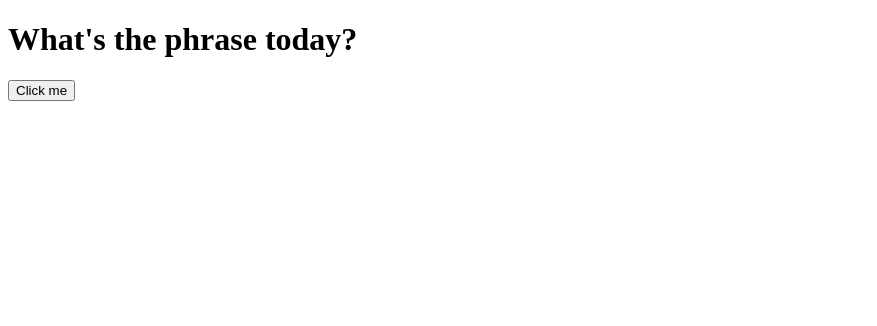
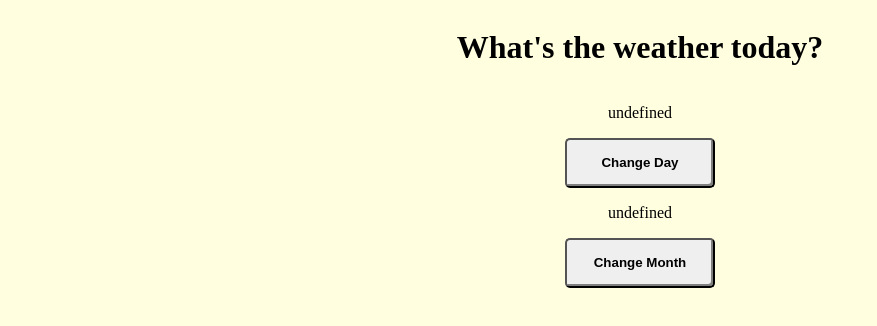
Before and after one commit to Nelson-E-S/Button_exercise, a plain HTML site: page ButtenDemo.html in a window 1280 px wide. Shown: the whole page, without its empty margins (0-877 px from the left). Drawn offline with Linux system fonts and the light colour scheme.

Commit message:
first draft of excercise

```diff
--- a/ButtenDemo.html
+++ b/ButtenDemo.html
@@ -2,29 +2,24 @@
 <html>
     <head>
 
-        <title></title>
+        <title>Button Excercise</title>
 
-        <link rel="stylesheet" href="">
+        <link rel="stylesheet" href="./Css/style.css">
         <style>
 
 
         </style>
     </head>
     <body>
-        <h1>What's the phrase today?</h1>
-  <p id="myPhrase"></p>
-   <button type="button" onclick="change_text()" >Click me</button>
+        <h1>What's the weather today?</h1>
+  <p id="myDay"></p>
+   <button type="button" onclick="showNewDay(1)" >Change Day</button>
+   <p id="myMonth"></p>
+   <button type="button" onclick="showNewMonth(1)" >Change Month</button>
 
 
 
 
-    <script >
-            let phrase = ['hello', 'well done', 'hello', 'well done', 'hello'];
-            function change_text() {
-            // do something
-                }
-
-
-        </script>
+    <script src="./jscript/main.js"></script>
     </body>
 </html>
--- a/Css/style.css
+++ b/Css/style.css
@@ -0,0 +1,24 @@
+html, body{
+    display: flex;
+    flex-flow: column nowrap;
+    align-items: center;
+    background: lightyellow;
+}
+button{
+    height: 50px;
+    width: 150px;
+    font-weight: bolder;
+    font-size: 12ptpt;
+    border-radius: 5px;
+    box-shadow: inset grey -2px -2px;
+}
+button:hover{
+    box-shadow: inset grey -1px -1px;
+}
+button:active{
+    box-shadow: inset grey 0px 0px;
+}
+button:focus{
+    outline: none;
+    text-decoration: underline;
+}
--- /dev/null
+++ b/jscript/main.js
@@ -0,0 +1,30 @@
+/*body elements */
+const dayElem = document.getElementById('myDay');
+const monthElem = document.getElementById('myMonth');
+/**excercise */
+let days = ['Monday', 'Tuesday', 'Wednesday', 'Thursday', 'Friday','Saturday','Sunday'];
+let months = [ "January", "February", "March", "April", "May", "June", "July", "August", "September", "October", "November", "December"];
+let currentDay = 0;
+let currentMonth = 0;
+const showNewDay = n =>{
+    currentDay += n;
+    if (currentDay > days.length - 1)
+        currentDay = 0;
+    if (currentDay < 0)
+        currentDay = days.length;
+    console.log(days.length);
+    dayElem.innerHTML = days[currentDay];
+};
+const showNewMonth = n =>{
+    currentMonth += n;
+    if (currentMonth > months.length)
+        currentMonth = 0;
+    if (currentMonth < 0)
+        currentMonth = months.length;
+    console.log(days.length);
+    monthElem.innerHTML = months[currentMonth];
+};
+
+/**onload body effects */
+dayElem.innerHTML = showNewDay(0);
+monthElem.innerHTML = showNewMonth(0);
```
